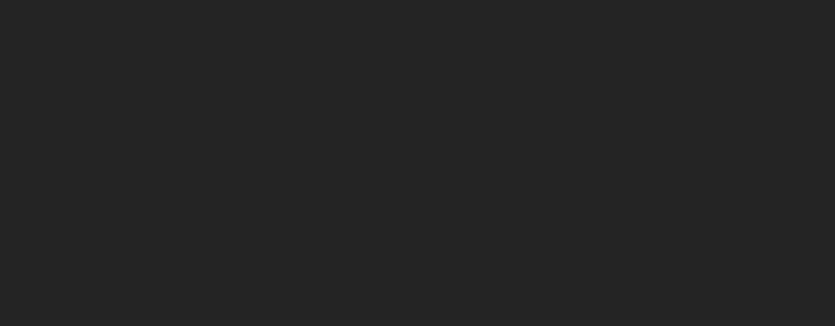
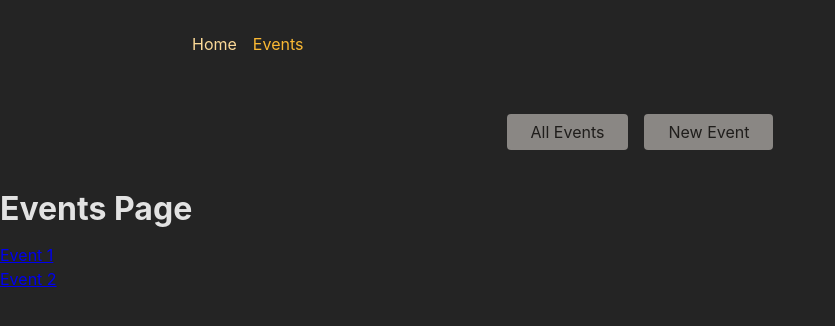
Before and after one commit to AleksandraCislowski/react-routes-events, a React (Create React App) app in the folder frontend/: page /events in a window 1280 px wide. Shown: the top 326 px of the page, without its empty margins (0-835 px from the left). Built offline with nearby package versions, Linux system fonts and the light colour scheme.

Commit message:
second commit

```diff
--- a/frontend/package.json
+++ b/frontend/package.json
@@ -8,6 +8,7 @@
     "@testing-library/user-event": "^13.5.0",
     "react": "^18.2.0",
     "react-dom": "^18.2.0",
+    "react-router-dom": "^6.14.2",
     "react-scripts": "5.0.1",
     "web-vitals": "^2.1.4"
   },
--- a/frontend/src/App.js
+++ b/frontend/src/App.js
@@ -1,27 +1,34 @@
-// Challenge / Exercise
+import { createBrowserRouter, RouterProvider } from "react-router-dom";
+import HomePage from "./pages/Home";
+import EventsPage from "./pages/Events";
+import EventDetailPage from "./pages/EventDetail";
+import NewEventPage from "./pages/NewEvent";
+import EditEventPage from "./pages/EditEvent";
+import RootLayout from "./pages/Root";
+import EventsRootPage from "./pages/EventsRoot";
 
-// 1. Add five new (dummy) page components (content can be simple <h1> elements)
-//    - HomePage
-//    - EventsPage
-//    - EventDetailPage
-//    - NewEventPage
-//    - EditEventPage
-// 2. Add routing & route definitions for these five pages
-//    - / => HomePage
-//    - /events => EventsPage
-//    - /events/<some-id> => EventDetailPage
-//    - /events/new => NewEventPage
-//    - /events/<some-id>/edit => EditEventPage
-// 3. Add a root layout that adds the <MainNavigation> component above all page components
-// 4. Add properly working links to the MainNavigation
-// 5. Ensure that the links in MainNavigation receive an "active" class when active
-// 6. Output a list of dummy events to the EventsPage
-//    Every list item should include a link to the respective EventDetailPage
-// 7. Output the ID of the selected event on the EventDetailPage
-// BONUS: Add another (nested) layout route that adds the <EventNavigation> component above all /events... page components
+const router = createBrowserRouter([
+  {
+    path: "/",
+    element: <RootLayout />,
+    children: [
+      { index: true, element: <HomePage /> },
+      {
+        path: "events",
+        element: <EventsRootPage />,
+        children: [
+          { index: true, element: <EventsPage /> },
+          { path: ":eventId", element: <EventDetailPage /> },
+          { path: "new", element: <NewEventPage /> },
+          { path: ":eventId/edit", element: <EditEventPage /> },
+        ],
+      },
+    ],
+  },
+]);
 
 function App() {
-  return <div></div>;
+  return <RouterProvider router={router} />;
 }
 
 export default App;
--- a/frontend/src/components/MainNavigation.js
+++ b/frontend/src/components/MainNavigation.js
@@ -1,4 +1,5 @@
-import classes from './MainNavigation.module.css';
+import { NavLink } from "react-router-dom";
+import classes from "./MainNavigation.module.css";
 
 function MainNavigation() {
   return (
@@ -6,10 +7,25 @@
       <nav>
         <ul className={classes.list}>
           <li>
-            <a>Home</a>
+            <NavLink
+              to='/'
+              className={({ isActive }) =>
+                isActive ? classes.active : undefined
+              }
+              end
+            >
+              Home
+            </NavLink>
           </li>
           <li>
-            <a>Events</a>
+            <NavLink
+              to='/events'
+              className={({ isActive }) =>
+                isActive ? classes.active : undefined
+              }
+            >
+              Events
+            </NavLink>
           </li>
         </ul>
       </nav>
--- /dev/null
+++ b/frontend/src/pages/EditEvent.js
@@ -0,0 +1,4 @@
+const EditEventPage = () => {
+  return <h1>Edit Event Page</h1>;
+};
+export default EditEventPage;
--- /dev/null
+++ b/frontend/src/pages/EventDetail.js
@@ -0,0 +1,12 @@
+import { useParams } from "react-router-dom";
+
+const EventDetailPage = () => {
+  const param = useParams();
+  return (
+    <>
+      <h1>Event Detail Page</h1>
+      <p>Event ID: {param.eventId}</p>
+    </>
+  );
+};
+export default EventDetailPage;
--- /dev/null
+++ b/frontend/src/pages/Events.js
@@ -0,0 +1,25 @@
+import { Link } from "react-router-dom";
+
+const DUMMY_EVENTS = [
+  {
+    id: "e1",
+    title: "Event 1",
+  },
+  { id: "e2", title: "Event 2" },
+];
+
+const EventsPage = () => {
+  return (
+    <>
+      <h1>Events Page</h1>
+      <ul>
+        {DUMMY_EVENTS.map((event) => (
+          <li key={event.id}>
+            <Link to={event.id}>{event.title}</Link>
+          </li>
+        ))}
+      </ul>
+    </>
+  );
+};
+export default EventsPage;
--- /dev/null
+++ b/frontend/src/pages/EventsRoot.js
@@ -0,0 +1,13 @@
+import { Outlet } from "react-router-dom";
+import EventsNavigation from "../components/EventsNavigation";
+
+const EventsRootPage = () => {
+  return (
+    <>
+      <EventsNavigation />
+      <Outlet />
+    </>
+  );
+};
+
+export default EventsRootPage;
--- /dev/null
+++ b/frontend/src/pages/Home.js
@@ -0,0 +1,4 @@
+const HomePage = () => {
+  return <h1>Home Page</h1>;
+};
+export default HomePage;
--- /dev/null
+++ b/frontend/src/pages/NewEvent.js
@@ -0,0 +1,4 @@
+const NewEventPage = () => {
+  return <h1>New Event Page</h1>;
+};
+export default NewEventPage;
--- /dev/null
+++ b/frontend/src/pages/Root.js
@@ -0,0 +1,12 @@
+import MainNavigation from "../components/MainNavigation";
+import { Outlet } from "react-router-dom";
+const RootLayout = () => {
+  return (
+    <>
+      <MainNavigation />
+      <Outlet />
+    </>
+  );
+};
+
+export default RootLayout;
```
Also changed, not shown: 1 other file (tests, documents, lock files or other folders).
